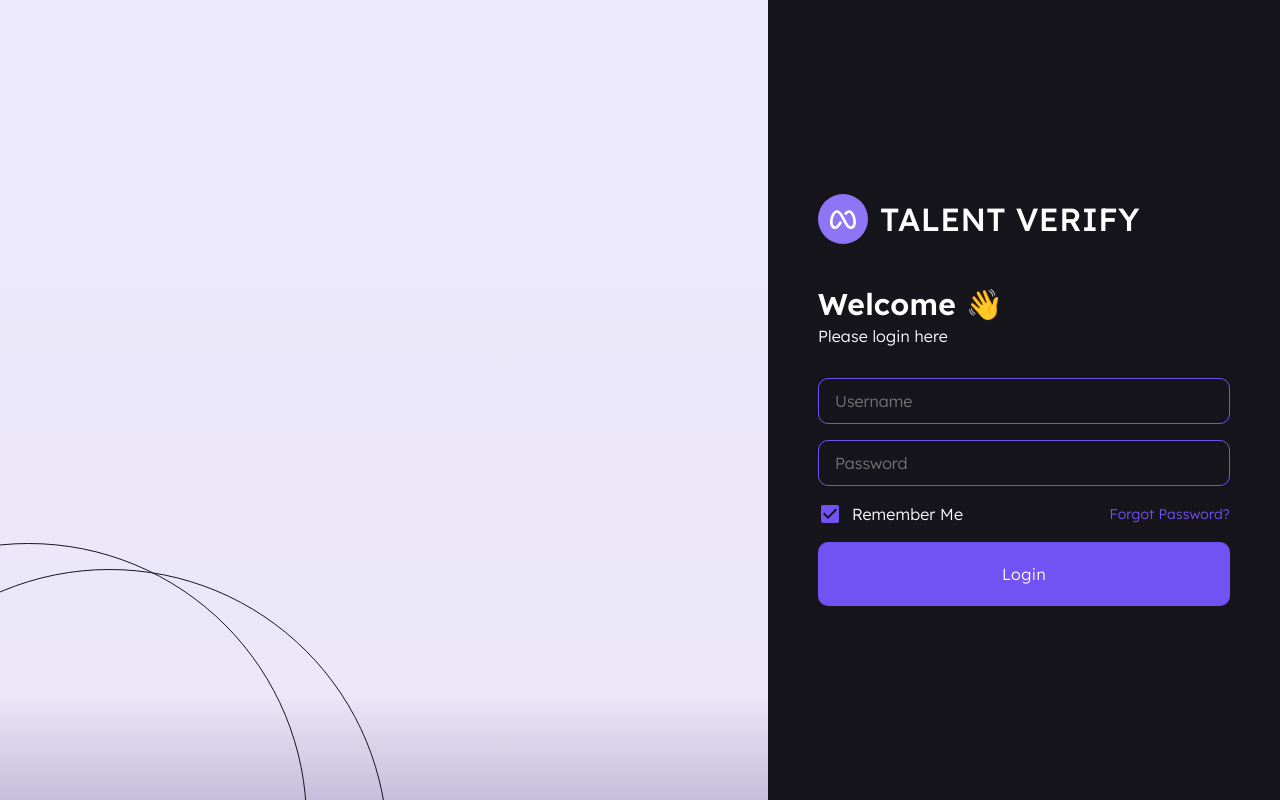
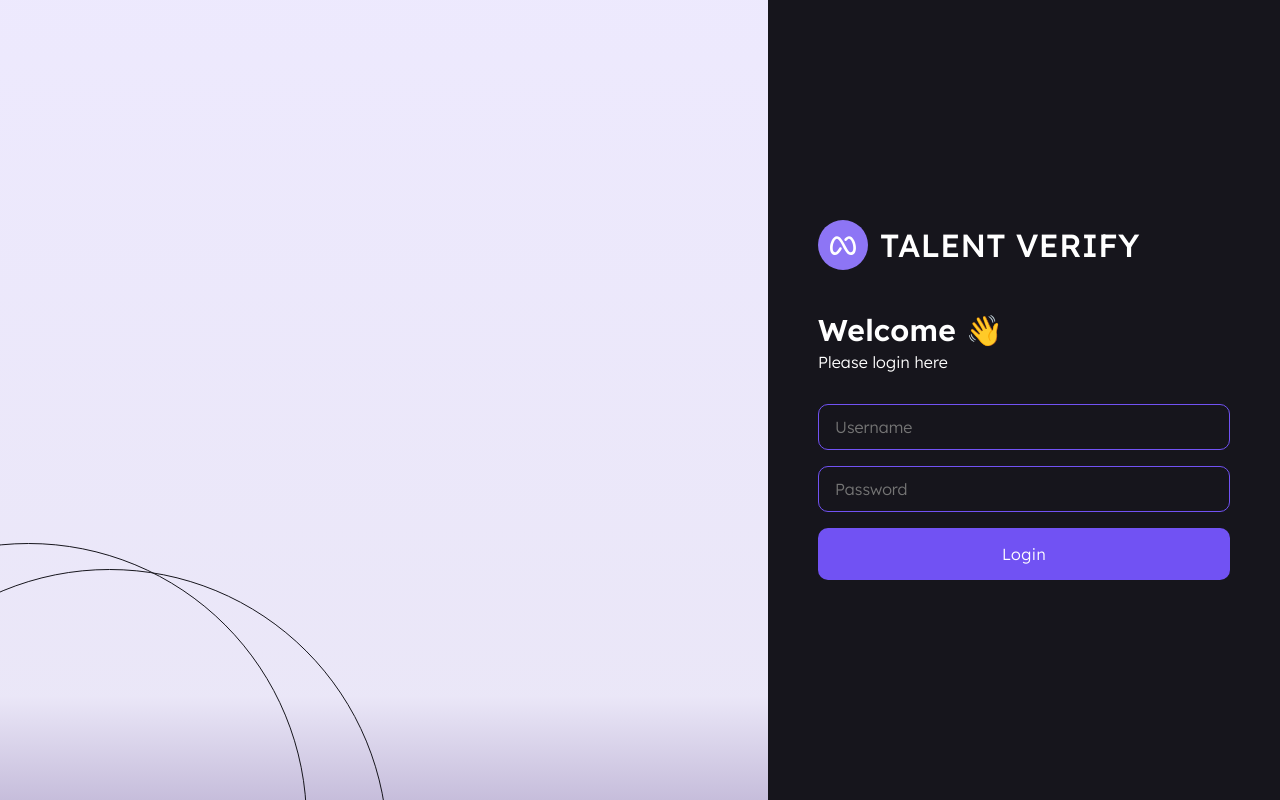
Before and after one commit to Tauya2003/talent-verify-frontend, a React (Vite) app: page /login in a window 1280 px wide. Built offline with nearby package versions, Linux system fonts and the light colour scheme; no server answers.

Commit message:
update login page

```diff
--- a/src/pages/Login.jsx
+++ b/src/pages/Login.jsx
@@ -197,7 +197,7 @@ const Login = () => {
               }}
             />
           </Box>
-
+          {/*
           <Stack
             direction={"row"}
             justifyContent={"space-between"}
@@ -205,7 +205,7 @@ const Login = () => {
           >
             <Box sx={{ display: "flex", alignItems: "center", gap: "10px" }}>
               <CheckBox
-                defaultChecked
+                defaultChecked={false}
                 sx={{ color: "#7152F3", height: "24px", width: "24px" }}
               />
 
@@ -233,7 +233,7 @@ const Login = () => {
             >
               Forgot Password?
             </Typography>
-          </Stack>
+          </Stack> */}
 
           <Button
             type="submit"
@@ -244,7 +244,7 @@ const Login = () => {
               fontWeight: 300,
               lineHeight: "24px",
               textTransform: "none",
-              padding: "20px",
+              padding: "14px",
               borderRadius: "10px",
               backgroundColor: "#7152F3",
 
```
